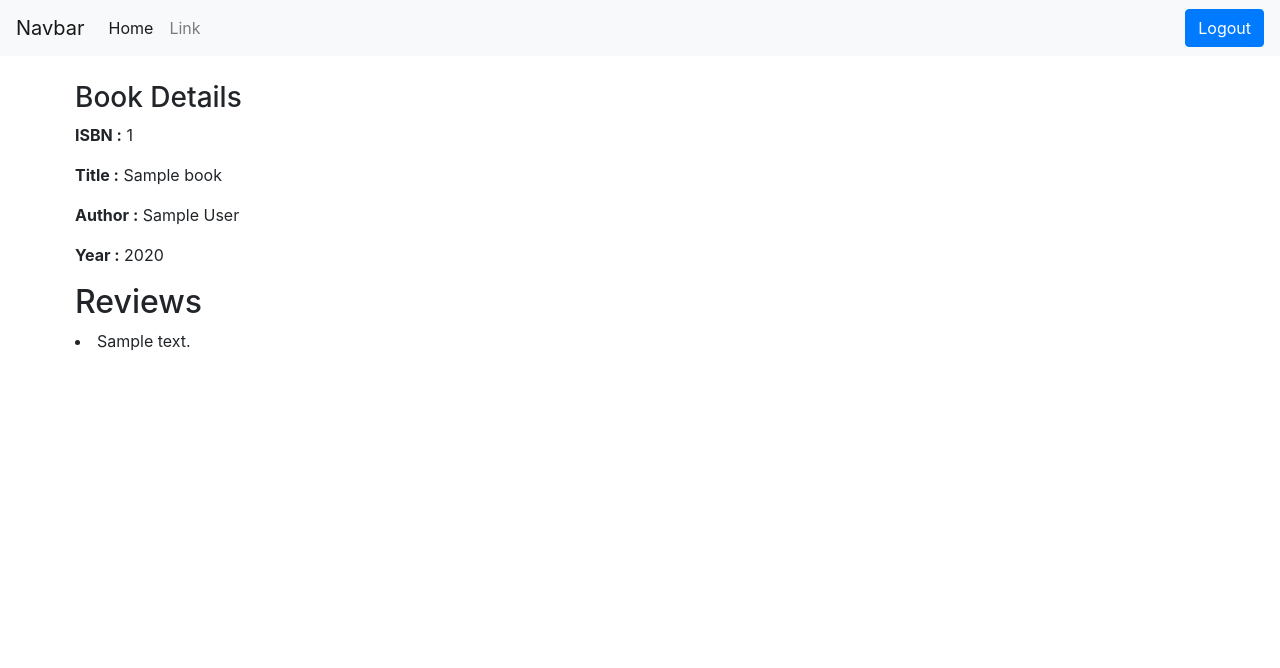
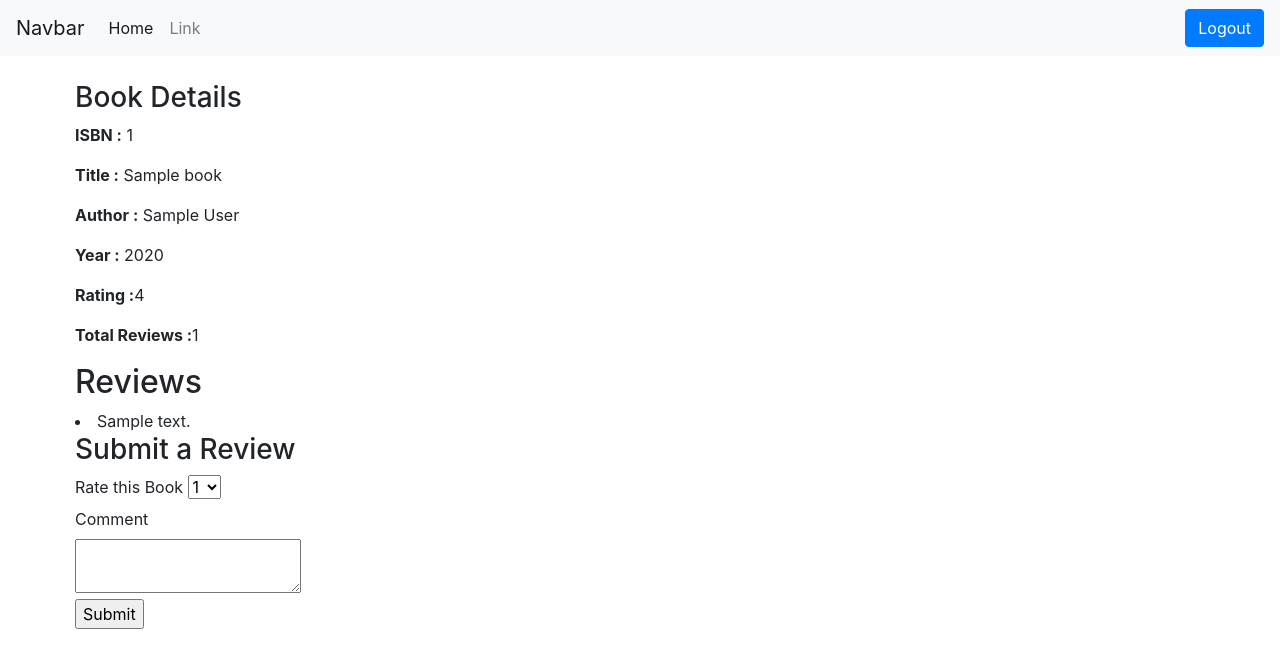
Before and after one commit to chinmay81098/Book-Review-App, a Flask app: template templates/book.html in a window 1280 px wide. Shown: the top 668 px of the page. Run offline with Flask 2, Linux system fonts and the light colour scheme; the template is opened without the code that fills it: most values are stand-ins (such as "Sample title", 1, 10 or a date in 2020); some libraries are stand-ins or nearby versions.

Commit message:
added form to submit reviews

```diff
--- a/templates/book.html
+++ b/templates/book.html
@@ -9,10 +9,32 @@
             <p><strong>Author &#58</strong> {{book.author}}</p>
             <p><strong>Year &#58</strong> {{book.year}}</p>
         </div>
+        <div id="ratings">
+            <p><strong>Rating &#58</strong>{{ratings.average_rating}}</p>
+            <p><strong>Total Reviews &#58</strong>{{ratings.reviews_count}}</p>
+        </div>
 
-        <h2>Reviews</h2>
-        {% for rev in reviews %}
-        <li>{{rev.review}}</li>
-        {% endfor %}
+        <div id="reviews">
+            <h2>Reviews</h2>
+            {% for rev in reviews %}
+            <li>{{rev.review}}</li>
+            {% endfor %}
+
+            <h3>Submit a Review</h3>
+            <form class="" method="POST" action="">
+                <label for="rate-scale">Rate this Book</label>
+                <select id="rate-scale">
+                    <option>1</option>
+                    <option>2</option>
+                    <option>3</option>
+                    <option>4</option>
+                    <option>5</option>
+                </select><br>
+                <label for="text-review" >Comment</label><br>
+                <textarea id="text-review"></textarea><br>
+                <input type="submit" value="Submit">
+                </form>
+        </div>
+
     </div>
 {% endblock %}
```
